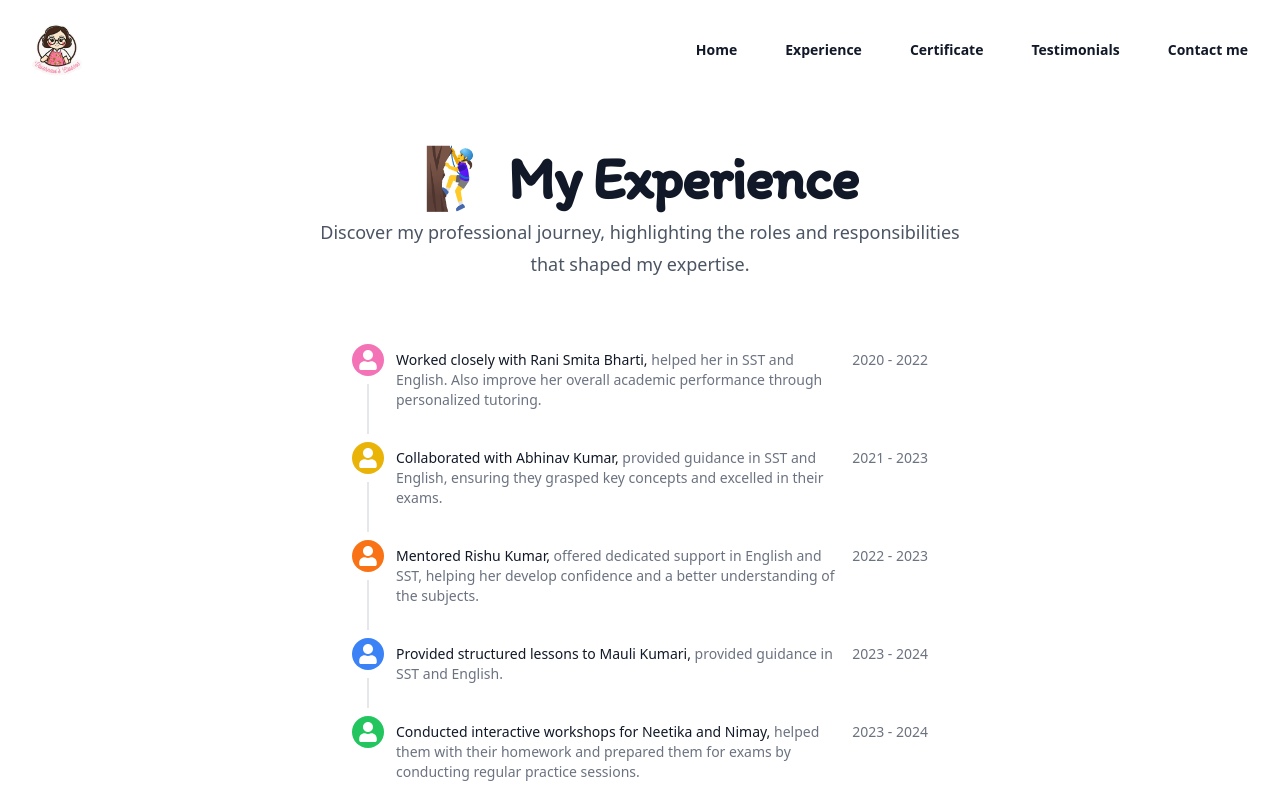
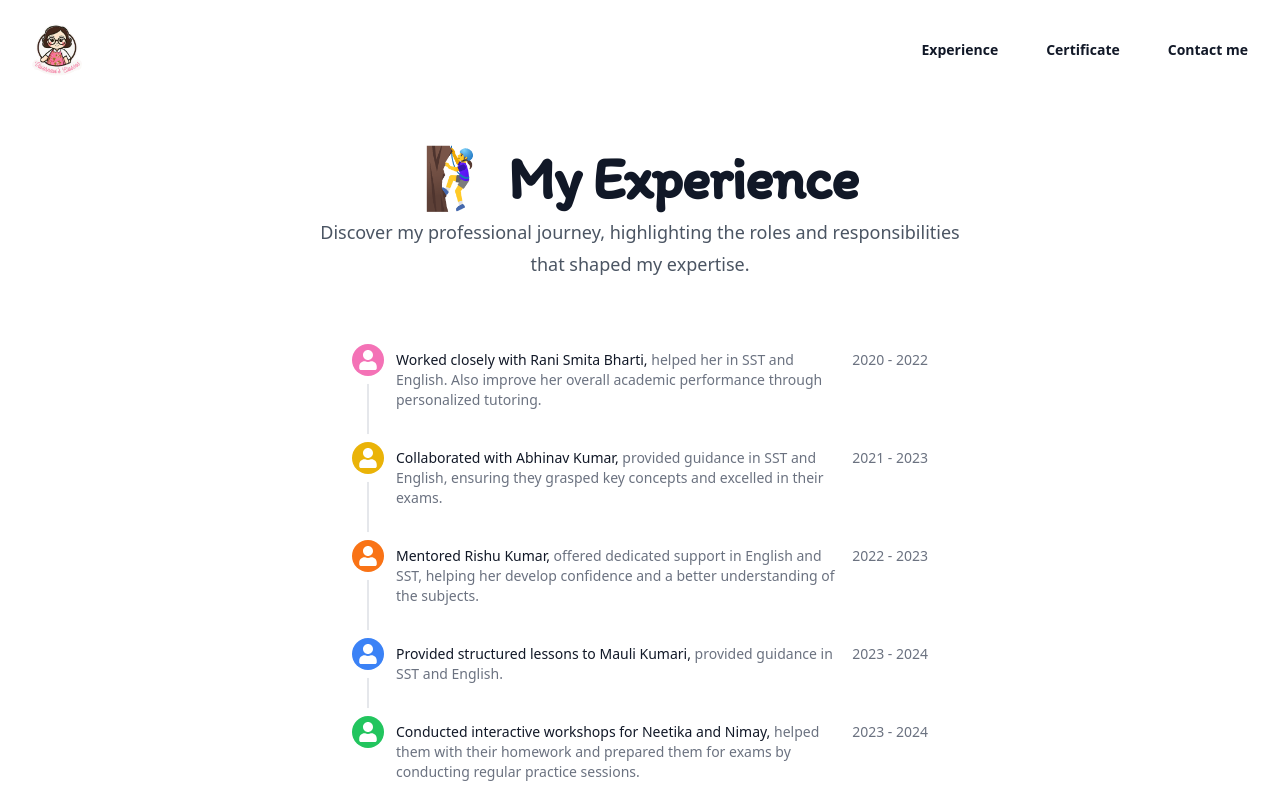
Before and after one commit to AryanKuAg/vaishnavi-portfolio, a Next.js app: page / in a window 1280 px wide. Shown: the top 800 px of the page. Built offline with nearby package versions, Linux system fonts and the light colour scheme.

Commit message:
✨ Header fixed

```diff
--- a/components/Header/index.tsx
+++ b/components/Header/index.tsx
@@ -7,10 +7,10 @@ import Link from 'next/link'
 import { FaBarsStaggered , FaXmark} from "react-icons/fa6";
 
 const navigation = [
-    { name: 'Home', href: '#' },
+    // { name: 'Home', href: '#' },
     { name: 'Experience', href: '#experience' },
   { name: 'Certificate', href: '#certificates' },
-  { name: 'Testimonials', href: '#' },
+  // { name: 'Testimonials', href: '#' },
   { name: 'Contact me', href: '#contactme' },
 ]
 
@@ -18,7 +18,7 @@ export default function Header() {
   const [mobileMenuOpen, setMobileMenuOpen] = useState(false)
 
   return (
-    <header className="bg-white">
+    <header className="bg-white top-0 sticky z-50">
       <nav aria-label="Global" className="mx-auto flex items-center justify-between p-6 lg:px-8">
         <Link href="/" >
           <Image
```
